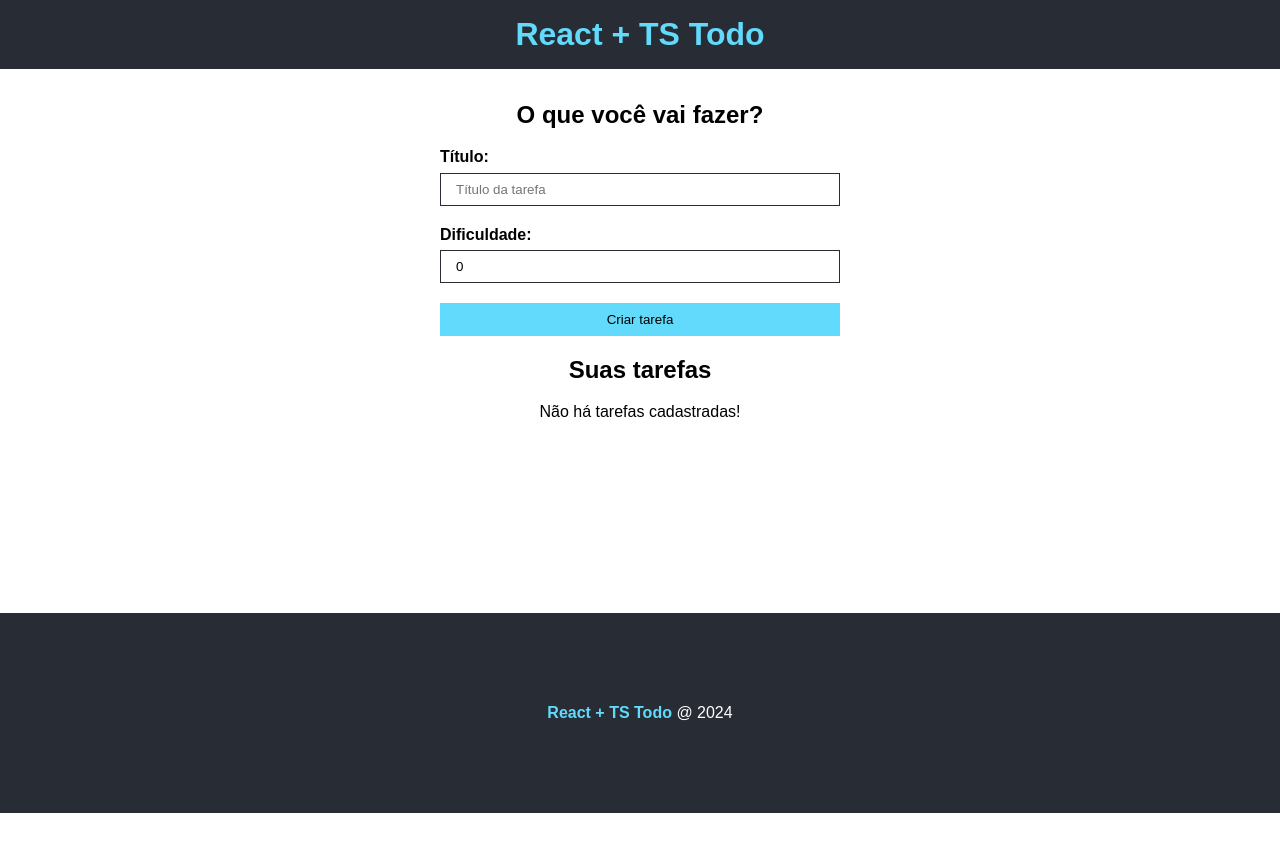
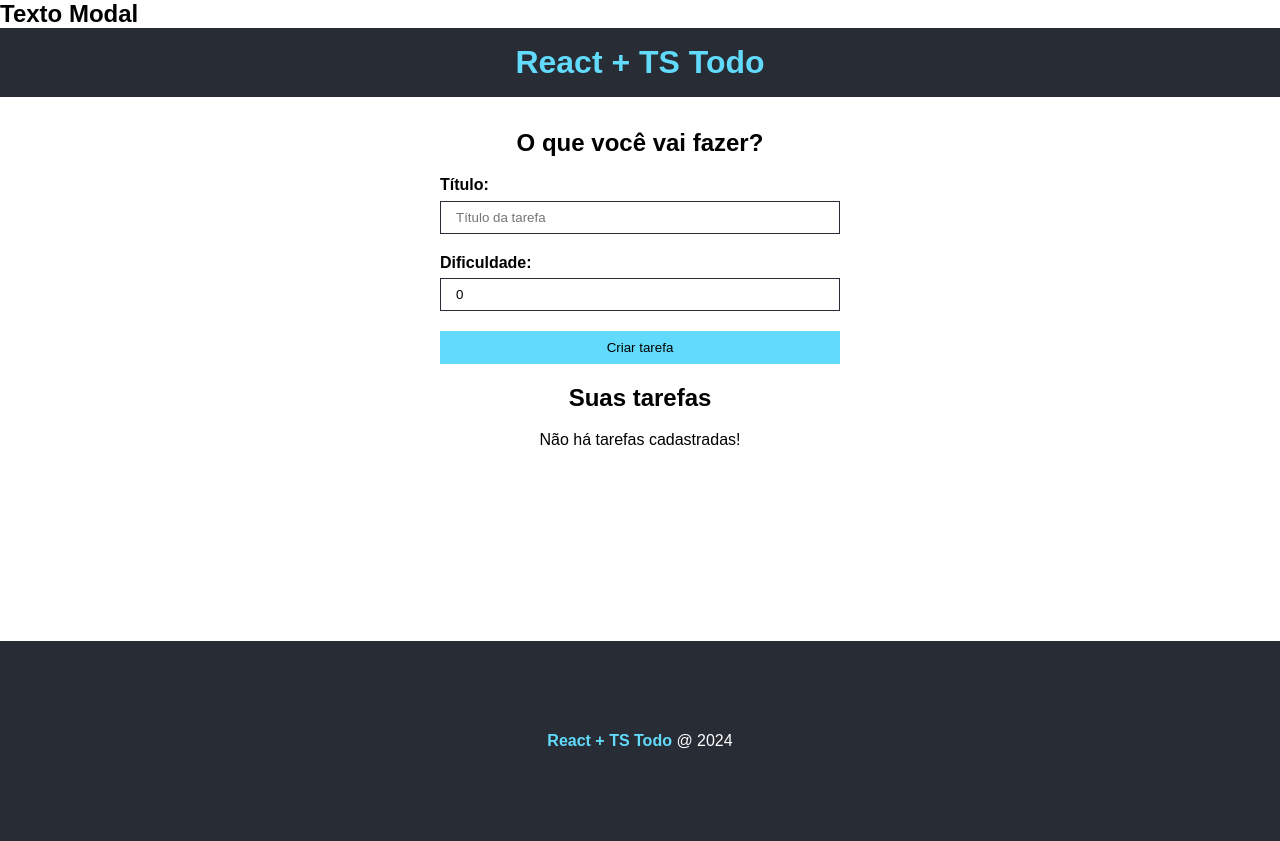
Before and after one commit to ms-gustavo/to-do-typescript, a React (Vite) app: page / in a window 1280 px wide. Before the commit the page ends 813 px from the top, so only its background shows below. Built offline with nearby package versions, Linux system fonts and the light colour scheme.

Commit message:
feat: creating modal

```diff
--- a/src/App.tsx
+++ b/src/App.tsx
@@ -1,11 +1,12 @@
-import React, { useState } from "react";
+import { useState } from "react";
 import styles from "./App.module.css";
+import { ITask } from "./interfaces/Task";
+
 import Header from "./components/Header/Header";
 import Footer from "./components/Footer/Footer";
 import TaskForm from "./components/TaskForm/TaskForm";
 import TaskList from "./components/TaskList/TaskList";
-
-import { ITask } from "./interfaces/Task";
+import Modal from "./components/Modal/Modal";
 
 function App() {
   const [taskList, setTaskList] = useState<ITask[]>([]);
@@ -20,6 +21,7 @@
 
   return (
     <>
+      <Modal />
       <Header />
       <main className={styles.main}>
         <div>
--- /dev/null
+++ b/src/components/Modal/Modal.tsx
@@ -0,0 +1,16 @@
+import styles from "./Modal.module.css";
+
+type Props = {};
+
+function Modal({}: Props) {
+  return (
+    <div id="modal">
+      <div></div>
+      <div>
+        <h2>Texto Modal</h2>
+      </div>
+    </div>
+  );
+}
+
+export default Modal;
--- a/src/components/TaskList/TaskList.tsx
+++ b/src/components/TaskList/TaskList.tsx
@@ -1,4 +1,3 @@
-import React from "react";
 import styles from "./TaskList.module.css";
 import { ITask } from "../../interfaces/Task";
 
```
Also changed, not shown: src/components/Modal/Modal.module.css (added).
